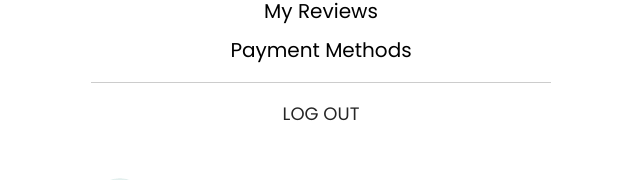
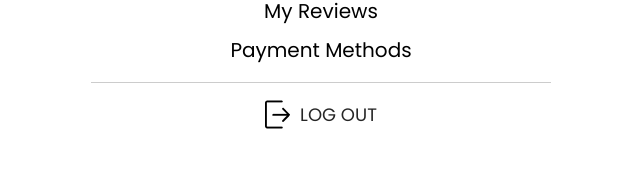
Before and after one commit to Victoriia-Ripka/drug-store2, an Angular app: page /account in a window 1280 px wide. Shown: the part 285-465 px from the top of the page, without its empty margins (319-959 px from the left). Built offline with nearby package versions, Linux system fonts and the light colour scheme.

Commit message:
added logout icon

```diff
--- a/src/app/pages/account/accountPage.component.html
+++ b/src/app/pages/account/accountPage.component.html
@@ -9,7 +9,7 @@
             <li class="account__nav" [ngClass]="{'selected': 'reviews' === selectedSection}"><button (click)="selectSection('reviews')">My Reviews</button></li>
             <li class="account__nav" [ngClass]="{'selected': 'methods' === selectedSection}"><button (click)="selectSection('methods')">Payment Methods</button></li>
         </ul>
-        <button class="account__nav-btn">LOG OUT</button>
+        <button class="account__nav-btn"><img src="assets/img/mobile/logout-min.png">LOG OUT</button>
     </div>
 
     <account-dashboard *ngIf="selectedSection == 'dashboard'" [userEmail]="userEmail"></account-dashboard>
--- a/src/app/pages/account/accountPage.component.scss
+++ b/src/app/pages/account/accountPage.component.scss
@@ -103,6 +103,10 @@
     border: none;
     padding-top: 17px;
     border-top: 1px solid #CCC;
+    display: flex;
+    justify-content: center;
+    align-items: center;
+    gap: 10px;
 
     @media screen and (min-width: 1600px) {
         padding-top: 19px;
```
Also changed, not shown: src/assets/img/mobile/logout-min.png (added).
